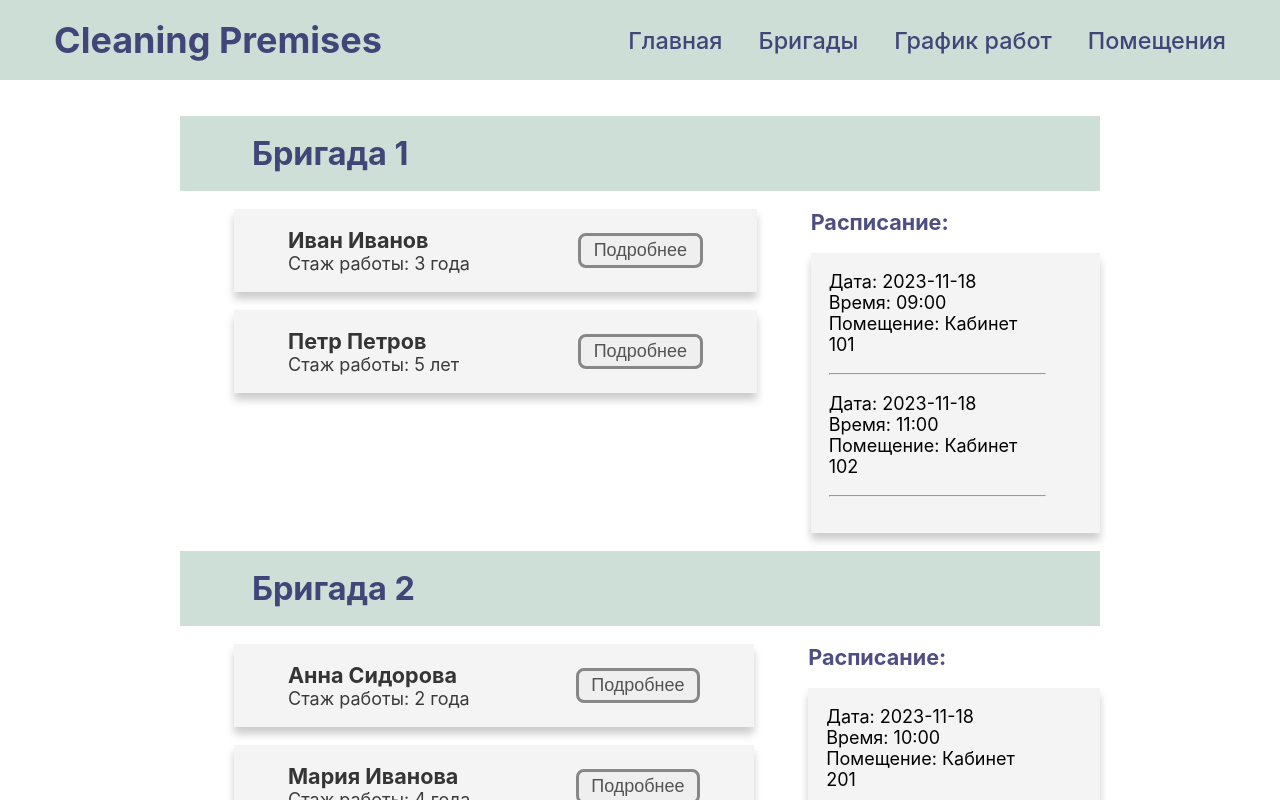
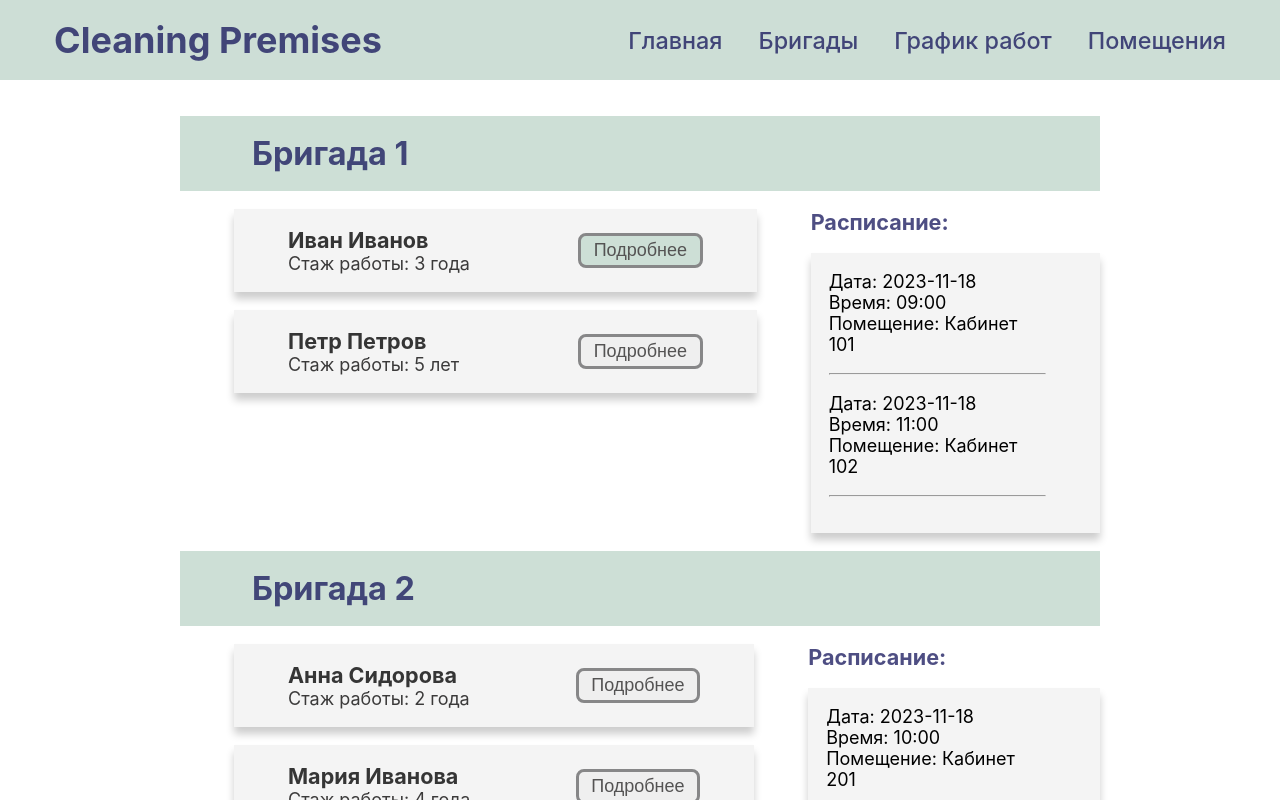
Before and after one commit to ppank0/cleaning-premises, a React (Create React App) app in the folder cleaning-premises/: page /brigades in a window 1280 px wide. In both pictures the pointer is over the button 640 px from the left and 250 px from the top of the page. Shown: the top 800 px of the page. Built offline with nearby package versions, Linux system fonts and the light colour scheme.

Commit message:
feat: add style when button hover

```diff
--- a/cleaning-premises/src/styles/customPopup.css
+++ b/cleaning-premises/src/styles/customPopup.css
@@ -2,5 +2,9 @@
     padding: .2rem .7rem;
     border-radius: 8px;
     color: rgb(84, 83, 83);
-    border: 3px solid rgb(136, 135, 135);
+    border: 3px solid rgb(135, 135, 136);
 }
+.popup-btn:hover{
+    background-color: rgba(205,223,214,1);
+    cursor: pointer;
+}
```
